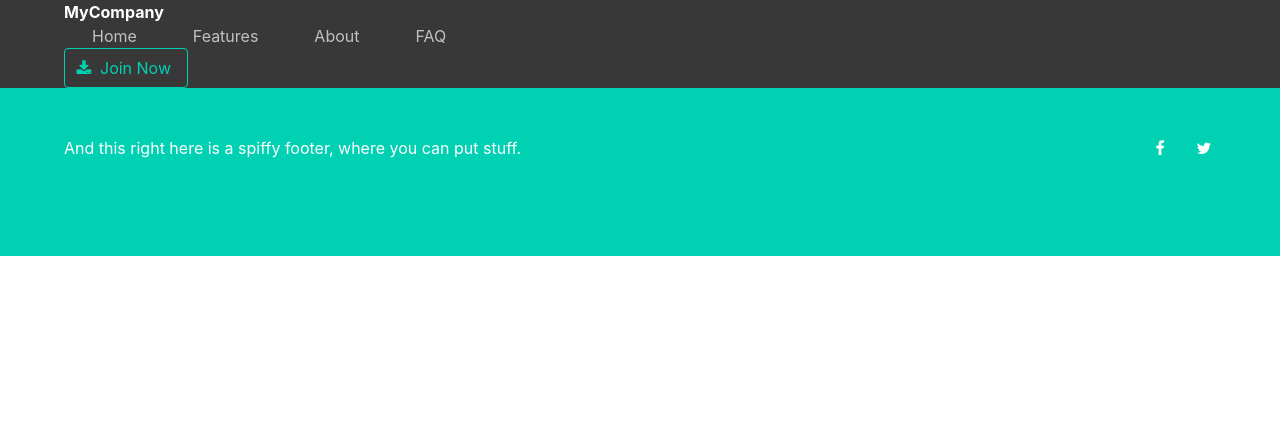
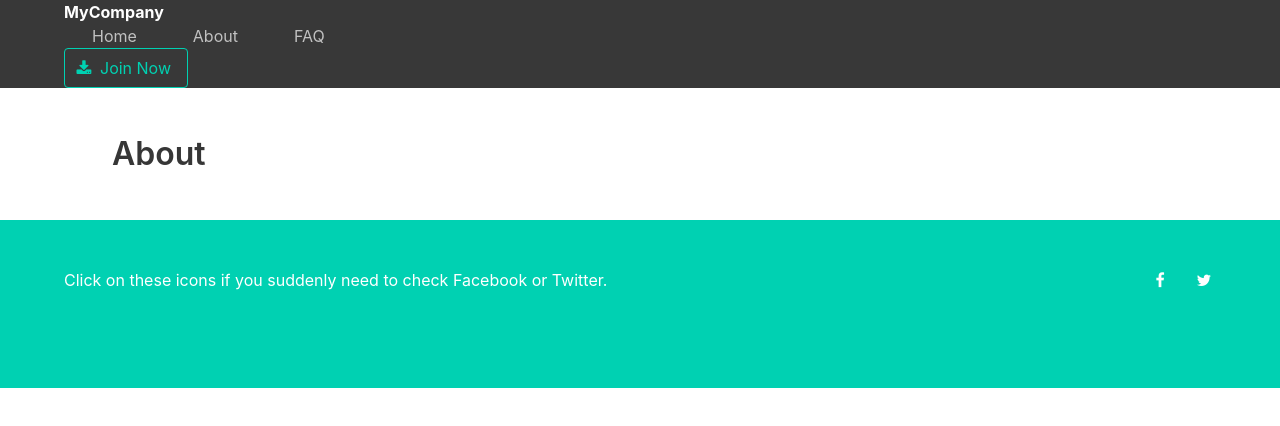
Before and after one commit to AMPotter/trying-vue, a Vue app: page /#/about in a window 1280 px wide. Shown: the top 426 px of the page. Built offline with nearby package versions, Linux system fonts and the light colour scheme.

Commit message:
rework faq page, is now instead an faq page

```diff
--- a/src/App.vue
+++ b/src/App.vue
@@ -15,8 +15,7 @@
         <div class="nav-right nav-menu" v-bind:class="{ 'is-active': isActive }">
 
           <router-link to="/" class="nav-item r-item">Home</router-link>
-          <router-link to="faq" class="nav-item r-item">Features</router-link>
-          <router-link to="faq" class="nav-item r-item">About</router-link>
+          <router-link to="about" class="nav-item r-item">About</router-link>
           <router-link to="faq" class="nav-item r-item">FAQ</router-link>
 
           <div class="nav-item">
@@ -40,11 +39,11 @@
       <div class="container">
         <div class="columns">
           <div class="column">
-            <p>And this right here is a spiffy footer, where you can put stuff.</p>
+            <p>Click on these icons if you suddenly need to check Facebook or Twitter.</p>
           </div>
           <div class="column has-text-right">
-            <a class="icon" href="#"><i class="fa fa-facebook"></i></a>
-            <a class="icon" href="#"><i class="fa fa-twitter"></i></a>
+            <a class="icon" href="http://facebook.com"><i class="fa fa-facebook"></i></a>
+            <a class="icon" href="http://twitter.com"><i class="fa fa-twitter"></i></a>
           </div>
         </div>
       </div>
--- /dev/null
+++ b/src/components/About.vue
@@ -0,0 +1,18 @@
+<template>
+  <div class="about">
+      <div class="container">
+          <section class="section">
+              <h1 class="title">About</h1>
+          </section>
+      </div>
+  </div>
+</template>
+
+<script>
+
+</script>
+
+<style lang="sass" scoped>
+@import '../mq'
+
+</style>
--- a/src/components/Faq.vue
+++ b/src/components/Faq.vue
@@ -3,7 +3,8 @@
       <div class="container">
           <section class="section">
               <h1 class="title">FAQ</h1>
-              <h2 class="subtitle is-4">Lorum ipsum and all of that jazz.</h2>
+              <h2 class="subtitle is-4">Facts About Quolls</h2>
+              <img id="quoll-img" alt="Facts About Quolls" src="https://www.activewild.com/wp-content/uploads/2015/12/Quoll-Facts-For-Kids-624x416.jpg">
 
               <div class="columns" v-if="faqs && faqs.length">
                   <div class="column is-one-third" v-for="faq of faqs" :key="faq">
@@ -31,7 +32,7 @@ export default {
   }),
 
   created () {
-    axios.get('http://jsonplaceholder.typicode.com/posts')
+    axios.get('http://localhost:8080/static/quoll.json')
       .then(response => {
         this.faqs = response.data.slice(0, 10)
       })
@@ -55,4 +56,9 @@ export default {
 .columns
     flex-wrap: wrap
 
+#quoll-img
+    display: block
+    margin: 0 auto
+    padding: 1.5rem 0 3rem 0
+
 </style>
--- a/src/router/index.js
+++ b/src/router/index.js
@@ -2,6 +2,7 @@ import Vue from 'vue'
 import Router from 'vue-router'
 import Home from '@/components/Home'
 import Faq from '@/components/Faq'
+import About from '@/components/About'
 
 Vue.use(Router)
 
@@ -16,6 +17,11 @@ export default new Router({
       path: '/faq',
       name: 'Faq',
       component: Faq
+    },
+    {
+      path: '/about',
+      name: 'About',
+      component: About
     }
   ]
 })
```
Also changed, not shown: static/quoll.json (added, +26 -0 lines).
